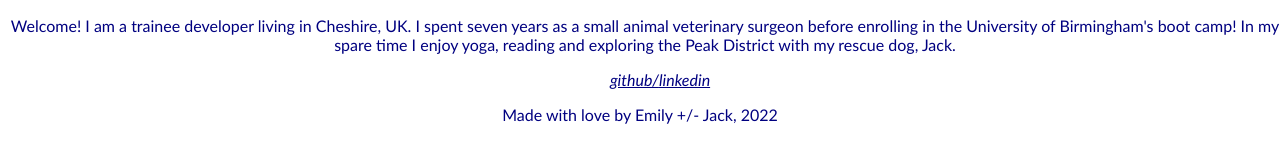
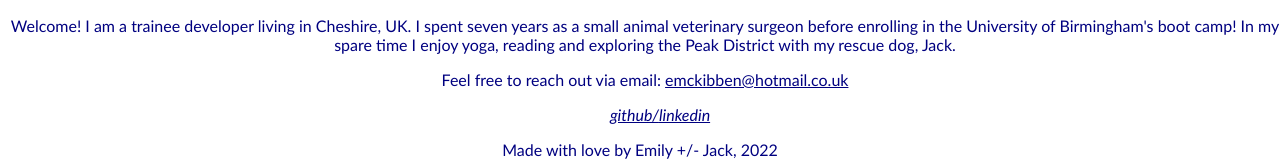
Before and after one commit to empipio/React-Portfolio, a React (Create React App) app: page / in a window 1280 px wide. Shown: the part 760-921 px from the top of the page. Before the commit the page ends 900 px from the top, so only its background shows below. Built offline with nearby package versions, Linux system fonts and the light colour scheme.

Commit message:
email added to bio

```diff
--- a/src/components/aboutMe/index.js
+++ b/src/components/aboutMe/index.js
@@ -16,6 +16,10 @@ const AboutMe = () => {
           yoga, reading and exploring the Peak District with my rescue dog,
           Jack.
         </p>
+        <p>
+          Feel free to reach out via email:{" "}
+          <a href="emckibben@hotmail.co.uk">emckibben@hotmail.co.uk</a>
+        </p>
       </section>
     </main>
   );
```
